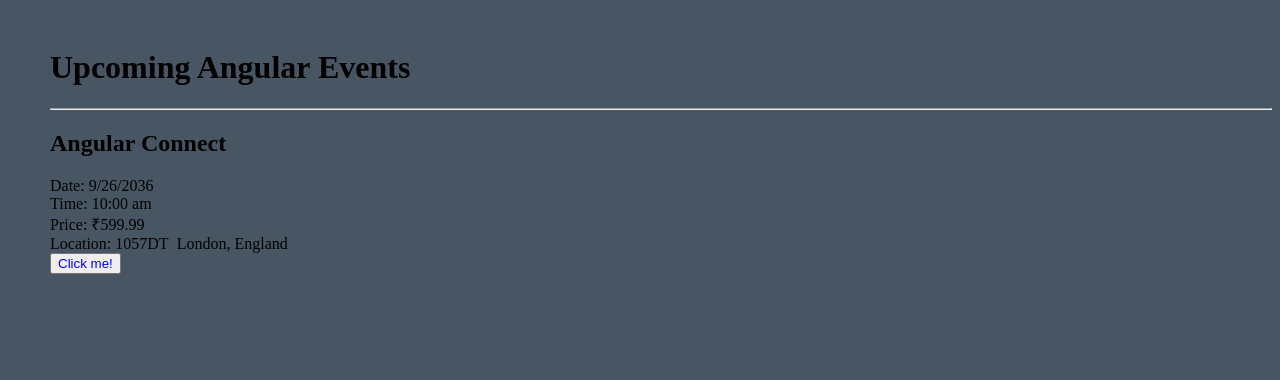
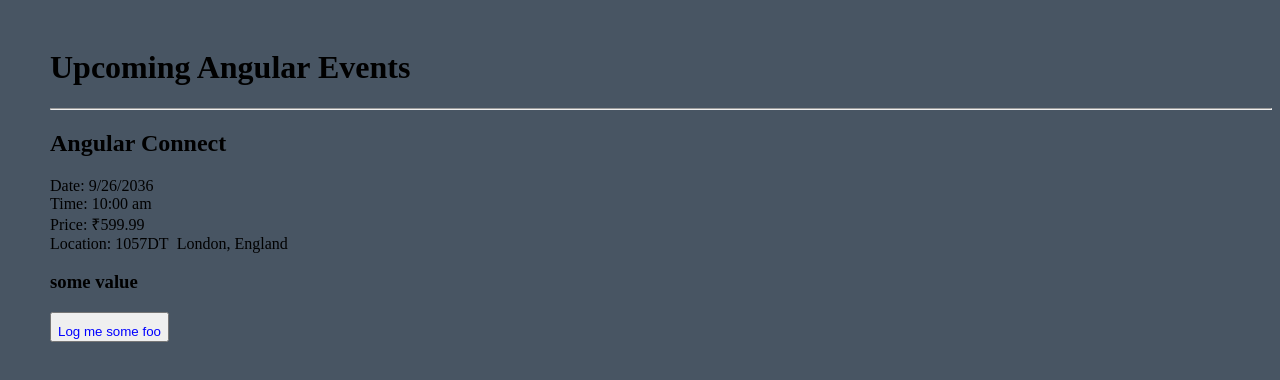
Before and after one commit to abhishe3571/Angular-Fundamentals, an Angular app: page / in a window 1280 px wide. Shown: the top 380 px of the page. Built offline with nearby package versions, Linux system fonts and the light colour scheme.

Commit message:
Using Template Variables to Interact with Child Components

```diff
--- a/src/app/events/event-thumbnail.component.ts
+++ b/src/app/events/event-thumbnail.component.ts
@@ -16,17 +16,14 @@
           {{ event.location.country }}
         </span>
       </div>
-      <button class="btn btn-primary" (click)="handleClickMe()">
-        Click me!
-      </button>
     </div>
   `,
 })
 export class EventThumbnailComponent {
   @Input() event: any;
-  @Output() eventClick = new EventEmitter();
+  someProperty: any = 'some value';
 
-  handleClickMe() {
-    this.eventClick.emit(this.event.name);
+  logFoo() {
+    console.log('foo');
   }
 }
--- a/src/app/events/events-list.component.ts
+++ b/src/app/events/events-list.component.ts
@@ -6,7 +6,9 @@
     <div class="well hoverwell thumbnail">
       <h1>Upcoming Angular Events</h1>
       <hr />
-      <event-thumbnail (eventClick)="handleEventClicked($event)" [event]="event1"></event-thumbnail>
+      <event-thumbnail #thumbnail [event]="event1"></event-thumbnail>
+      <h3>{{ thumbnail.someProperty }}</h3>
+      <button class="btn btn-primary" (click)="thumbnail.logFoo()">Log me some foo</button>
     </div>
   `,
 })
@@ -25,8 +27,4 @@
     },
   };
 
-  handleEventClicked(data) {
-    console.log('received:', data);
-
-  }
 }
--- a/src/styles.css
+++ b/src/styles.css
@@ -18,6 +18,7 @@
 
 button {
   color: blue;
+  padding-top: 10px;
 }
 
 [hidden] {
```
